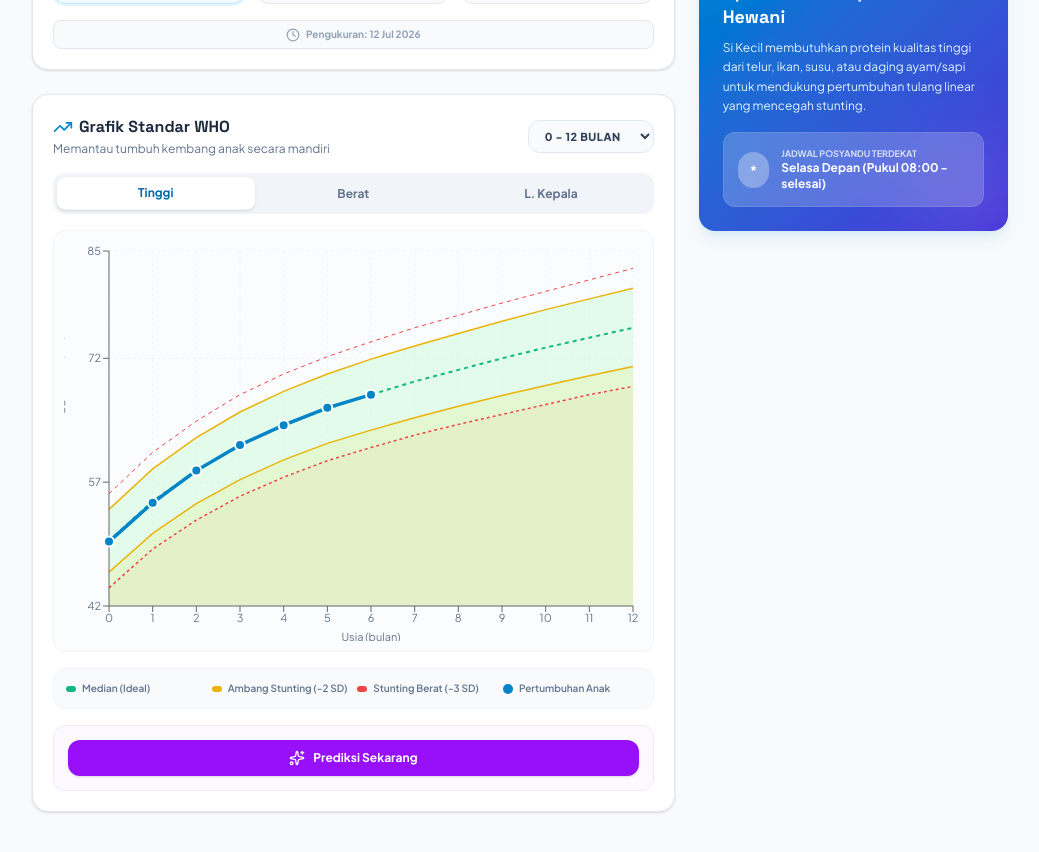
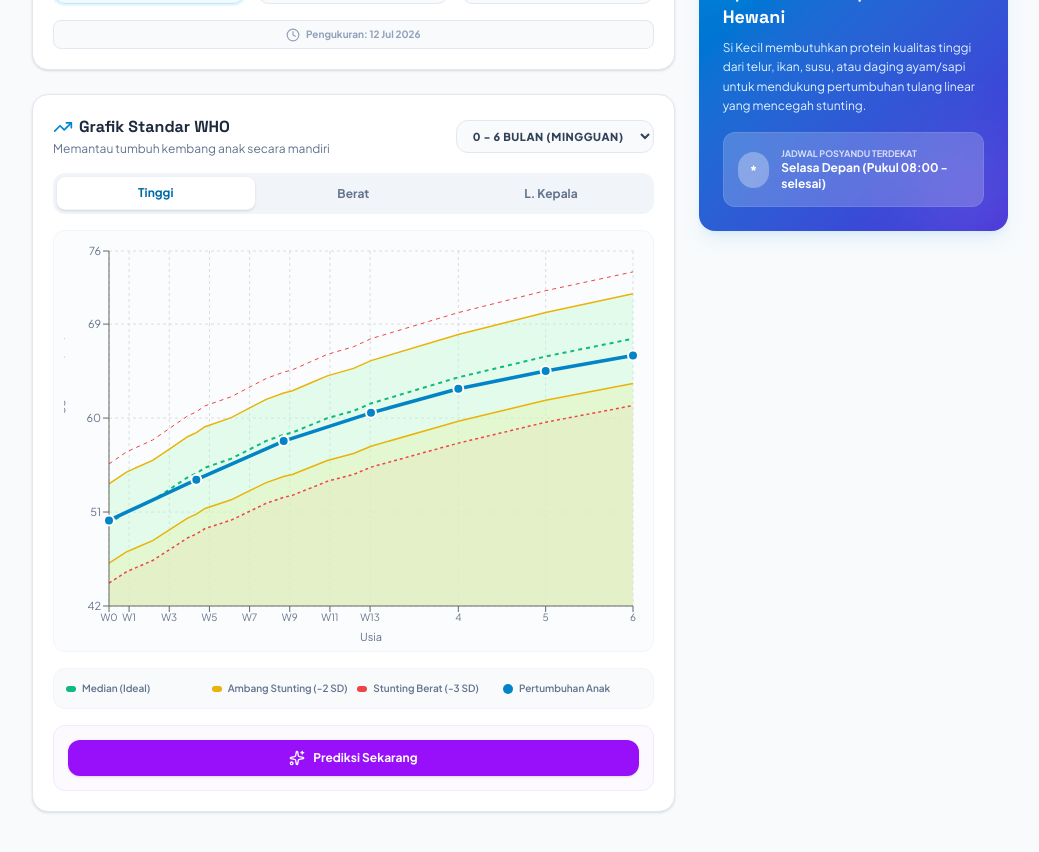
Before and after one commit to rayhanzz772/sikecil, a React (Vite) app: page / in a window 1280 px wide. Shown: the part 520-1372 px from the top of the page, without its empty margins (120-1159 px from the left). Built offline with nearby package versions, Linux system fonts and the light colour scheme.

Commit message:
feat: implement WHO growth standards and health metrics visualization components

```diff
--- a/src/App.tsx
+++ b/src/App.tsx
@@ -64,9 +64,9 @@ const DEFAULT_MEASUREMENTS: Measurement[] = [
     childId: 'child-1',
     date: getCurrentDateMinusMonths(6), // birth
     ageMonths: 0,
-    height: 49.8,
-    weight: 3.3,
-    headCircumference: 34.5,
+    height: 50.2,
+    weight: 3.4,
+    headCircumference: 34.8,
     notes: 'Kondisi lahir sehat dan normal'
   },
   {
@@ -74,9 +74,9 @@ const DEFAULT_MEASUREMENTS: Measurement[] = [
     childId: 'child-1',
     date: getCurrentDateMinusMonths(5), // 1 month
     ageMonths: 1,
-    height: 54.5,
-    weight: 4.4,
-    headCircumference: 37.1,
+    height: 54.1,
+    weight: 4.2,
+    headCircumference: 37.0,
     notes: 'Imunisasi BCG & Polio 1'
   },
   {
@@ -84,9 +84,9 @@ const DEFAULT_MEASUREMENTS: Measurement[] = [
     childId: 'child-1',
     date: getCurrentDateMinusMonths(4), // 2 months
     ageMonths: 2,
-    height: 58.4,
-    weight: 5.6,
-    headCircumference: 39.1,
+    height: 57.8,
+    weight: 5.1,
+    headCircumference: 38.8,
     notes: 'Imunisasi DPT-HB-Hib 1 & Polio 2'
   },
   {
@@ -94,9 +94,9 @@ const DEFAULT_MEASUREMENTS: Measurement[] = [
     childId: 'child-1',
     date: getCurrentDateMinusMonths(3), // 3 months
     ageMonths: 3,
-    height: 61.5,
-    weight: 6.3,
-    headCircumference: 40.6,
+    height: 60.5,
+    weight: 5.8,
+    headCircumference: 40.2,
     notes: 'Tumbuh kembang aktif'
   },
   {
@@ -104,9 +104,9 @@ const DEFAULT_MEASUREMENTS: Measurement[] = [
     childId: 'child-1',
     date: getCurrentDateMinusMonths(2), // 4 months
     ageMonths: 4,
-    height: 63.9,
-    weight: 7.0,
-    headCircumference: 41.6,
+    height: 62.8,
+    weight: 6.6,
+    headCircumference: 41.1,
     notes: 'Mulai tengkurap mandiri'
   },
   {
@@ -114,9 +114,9 @@ const DEFAULT_MEASUREMENTS: Measurement[] = [
     childId: 'child-1',
     date: getCurrentDateMinusMonths(1), // 5 months
     ageMonths: 5,
-    height: 66.0,
-    weight: 7.5,
-    headCircumference: 42.5,
+    height: 64.5,
+    weight: 7.1,
+    headCircumference: 42.0,
     notes: 'Persiapan MPASI'
   },
   {
@@ -124,9 +124,9 @@ const DEFAULT_MEASUREMENTS: Measurement[] = [
     childId: 'child-1',
     date: getCurrentDateMinusMonths(0), // 6 months (today)
     ageMonths: 6,
-    height: 67.6,
-    weight: 7.9,
-    headCircumference: 43.3,
+    height: 66.0,
+    weight: 7.4,
+    headCircumference: 42.7,
     notes: 'Mulai makan MPASI pertama'
   }
 ];
@@ -154,7 +154,7 @@ export default function App() {
 
   // UI state
   const [activeChartTab, setActiveChartTab] = useState<'height' | 'weight' | 'head'>('height');
-  const [maxMonthsFilter, setMaxMonthsFilter] = useState<number>(12); // 12, 24, or 60
+  const [timeRange, setTimeRange] = useState<string>('0-6m'); // 0-6m, 0-24m, 6-24m, 24-60m, 0-60m
   const [isChildModalOpen, setIsChildModalOpen] = useState(false);
   const [isMeasureModalOpen, setIsMeasureModalOpen] = useState(false);
   const [editingChild, setEditingChild] = useState<Child | null>(null);
@@ -199,6 +199,37 @@ export default function App() {
     useState(false);
   // Derived state
   const currentChild = children.find(c => c.id === selectedChildId) || children[0] || null;
+
+  const isGirl = currentChild?.gender === 'Perempuan';
+  const theme = isGirl ? {
+    bgLight: 'bg-pink-50',
+    bgLight80: 'bg-pink-50/80',
+    text: 'text-pink-600',
+    textDark: 'text-pink-700',
+    bg: 'bg-pink-600',
+    bgHover: 'hover:bg-pink-700',
+    border: 'border-pink-200',
+    borderLight: 'border-pink-100',
+    ring: 'ring-pink-500',
+    ring10: 'ring-pink-500/10',
+    shadow: 'shadow-pink-600/20',
+    gradient: 'from-pink-600 to-rose-700',
+    shadowColor: 'shadow-pink-600/10'
+  } : {
+    bgLight: 'bg-sky-50',
+    bgLight80: 'bg-sky-50/80',
+    text: 'text-sky-600',
+    textDark: 'text-sky-700',
+    bg: 'bg-sky-600',
+    bgHover: 'hover:bg-sky-700',
+    border: 'border-sky-200',
+    borderLight: 'border-sky-100',
+    ring: 'ring-sky-500',
+    ring10: 'ring-sky-500/10',
+    shadow: 'shadow-sky-600/20',
+    gradient: 'from-sky-600 to-indigo-700',
+    shadowColor: 'shadow-sky-600/10'
+  };
 
   const currentMeasurements = currentChild
     ? measurements.filter(m => m.childId === currentChild.id).sort((a, b) => new Date(a.date).getTime() - new Date(b.date).getTime())
@@ -585,14 +616,14 @@ export default function App() {
                   <div
                     onClick={() => setActiveChartTab('height')}
                     className={`p-3.5 rounded-xl border transition-all cursor-pointer text-center relative ${activeChartTab === 'height'
-                      ? 'bg-sky-50/80 border-sky-200 ring-2 ring-sky-500/10'
+                      ? `${theme.bgLight80} ${theme.border} ring-2 ${theme.ring10}`
                       : 'bg-slate-50 border-slate-200 hover:border-slate-300'
                       }`}
                   >
                     <div className="flex flex-col items-center gap-1">
-                      <Ruler className={`w-4 h-4 ${activeChartTab === 'height' ? 'text-sky-600' : 'text-slate-400'}`} />
-                      <span className="text-[9px] font-bold text-slate-400 uppercase tracking-wider block">Tinggi</span>
-                      <span className="text-sm font-extrabold text-slate-800 block leading-tight">
+                      <Ruler className={`w-4 h-4 ${activeChartTab === 'height' ? theme.text : 'text-slate-400'}`} />
+                      <span className={`text-[9px] font-bold uppercase tracking-wider block ${activeChartTab === 'height' ? theme.text : 'text-slate-400'}`}>Tinggi</span>
+                      <span className={`text-sm font-extrabold block leading-tight ${activeChartTab === 'height' ? theme.textDark : 'text-slate-800'}`}>
                         {latestMeasurement ? `${latestMeasurement.height} cm` : '--'}
                       </span>
                       {stuntingAnalysis && (
@@ -609,14 +640,14 @@ export default function App() {
                   <div
                     onClick={() => setActiveChartTab('weight')}
                     className={`p-3.5 rounded-xl border transition-all cursor-pointer text-center relative ${activeChartTab === 'weight'
-                      ? 'bg-sky-50/80 border-sky-200 ring-2 ring-sky-500/10'
+                      ? `${theme.bgLight80} ${theme.border} ring-2 ${theme.ring10}`
                       : 'bg-slate-50 border-slate-200 hover:border-slate-300'
                       }`}
                   >
                     <div className="flex flex-col items-center gap-1">
-                      <Scale className={`w-4 h-4 ${activeChartTab === 'weight' ? 'text-sky-600' : 'text-slate-400'}`} />
-                      <span className="text-[9px] font-bold text-slate-400 uppercase tracking-wider block">Berat</span>
-                      <span className="text-sm font-extrabold text-slate-800 block leading-tight">
+                      <Scale className={`w-4 h-4 ${activeChartTab === 'weight' ? theme.text : 'text-slate-400'}`} />
+                      <span className={`text-[9px] font-bold uppercase tracking-wider block ${activeChartTab === 'weight' ? theme.text : 'text-slate-400'}`}>Berat</span>
+                      <span className={`text-sm font-extrabold block leading-tight ${activeChartTab === 'weight' ? theme.textDark : 'text-slate-800'}`}>
                         {latestMeasurement ? `${latestMeasurement.weight} kg` : '--'}
                       </span>
                       {weightAnalysis && (
@@ -633,14 +664,14 @@ export default function App() {
                   <div
                     onClick={() => setActiveChartTab('head')}
                     className={`p-3.5 rounded-xl border transition-all cursor-pointer text-center relative ${activeChartTab === 'head'
-                      ? 'bg-sky-50/80 border-sky-200 ring-2 ring-sky-500/10'
+                      ? `${theme.bgLight80} ${theme.border} ring-2 ${theme.ring10}`
                       : 'bg-slate-50 border-slate-200 hover:border-slate-300'
                       }`}
                   >
                     <div className="flex flex-col items-center gap-1">
-                      <Heart className={`w-4 h-4 ${activeChartTab === 'head' ? 'text-pink-600' : 'text-slate-400'}`} />
-                      <span className="text-[9px] font-bold text-slate-400 uppercase tracking-wider block">L. Kepala</span>
-                      <span className="text-sm font-extrabold text-slate-800 block leading-tight">
+                      <Heart className={`w-4 h-4 ${activeChartTab === 'head' ? theme.text : 'text-slate-400'}`} />
+                      <span className={`text-[9px] font-bold uppercase tracking-wider block ${activeChartTab === 'head' ? theme.text : 'text-slate-400'}`}>L. Kepala</span>
+                      <span className={`text-sm font-extrabold block leading-tight ${activeChartTab === 'head' ? theme.textDark : 'text-slate-800'}`}>
                         {latestMeasurement?.headCircumference ? `${latestMeasurement.headCircumference} cm` : '--'}
                       </span>
                       {headAnalysis && (
@@ -671,7 +702,7 @@ export default function App() {
                     <div className="flex flex-col sm:flex-row sm:items-center justify-between gap-3">
                       <div>
                         <h3 className="font-extrabold text-slate-800 flex items-center gap-1.5 font-display text-base">
-                          <TrendingUp className="w-5 h-5 text-sky-600" />
+                          <TrendingUp className={`w-5 h-5 ${theme.text}`} />
                           Grafik Standar WHO
                         </h3>
                         <p className="text-xs text-slate-500 mt-0.5">Memantau tumbuh kembang anak secara mandiri</p>
@@ -680,13 +711,15 @@ export default function App() {
                       {/* Select range dropdown */}
                       <div className="flex gap-2">
                         <select
-                          value={maxMonthsFilter}
-                          onChange={(e) => setMaxMonthsFilter(Number(e.target.value))}
-                          className="bg-slate-50 border border-slate-200 text-[11px] font-extrabold rounded-xl px-3 py-2 text-slate-700 focus:outline-none focus:ring-1 focus:ring-sky-500 cursor-pointer uppercase tracking-wider"
+                          value={timeRange}
+                          onChange={(e) => setTimeRange(e.target.value)}
+                          className={`bg-slate-50 border border-slate-200 text-[11px] font-extrabold rounded-xl px-3 py-2 text-slate-700 focus:outline-none focus:ring-1 focus:${theme.ring} cursor-pointer uppercase tracking-wider`}
                         >
-                          <option value={12}>0 - 12 Bulan</option>
-                          <option value={24}>0 - 24 Bulan</option>
-                          <option value={60}>0 - 60 Bulan</option>
+                          <option value="0-6m">0 - 6 Bulan (Mingguan)</option>
+                          <option value="0-24m">0 - 2 Tahun</option>
+                          <option value="6-24m">6 Bulan - 2 Tahun</option>
+                          <option value="24-60m">2 - 5 Tahun</option>
+                          <option value="0-60m">0 - 5 Tahun</option>
                         </select>
                       </div>
                     </div>
@@ -696,7 +729,7 @@ export default function App() {
                       <button
                         onClick={() => setActiveChartTab('height')}
                         className={`py-2 text-[11px] sm:text-xs font-bold rounded-lg transition-all cursor-pointer text-center ${activeChartTab === 'height'
-                          ? 'bg-white text-sky-700 shadow-sm border-b border-slate-200/50'
+                          ? `bg-white ${theme.textDark} shadow-sm border-b border-slate-200/50`
                           : 'text-slate-500 hover:text-slate-800'
                           }`}
                       >
@@ -705,7 +738,7 @@ export default function App() {
                       <button
                         onClick={() => setActiveChartTab('weight')}
                         className={`py-2 text-[11px] sm:text-xs font-bold rounded-lg transition-all cursor-pointer text-center ${activeChartTab === 'weight'
-                          ? 'bg-white text-sky-700 shadow-sm border-b border-slate-200/50'
+                          ? `bg-white ${theme.textDark} shadow-sm border-b border-slate-200/50`
                           : 'text-slate-500 hover:text-slate-800'
                           }`}
                       >
@@ -714,7 +747,7 @@ export default function App() {
                       <button
                         onClick={() => setActiveChartTab('head')}
                         className={`py-2 text-[11px] sm:text-xs font-bold rounded-lg transition-all cursor-pointer text-center ${activeChartTab === 'head'
-                          ? 'bg-white text-sky-700 shadow-sm border-b border-slate-200/50'
+                          ? `bg-white ${theme.textDark} shadow-sm border-b border-slate-200/50`
                           : 'text-slate-500 hover:text-slate-800'
                           }`}
                       >
@@ -727,7 +760,7 @@ export default function App() {
                       <GrowthChart
                         gender={currentChild.gender}
                         measurements={currentMeasurements}
-                        maxMonths={maxMonthsFilter}
+                        timeRange={timeRange}
                         chartType={activeChartTab}
                         predictions={predictions?.prediction}
                       />
--- a/src/components/GrowthChart.tsx
+++ b/src/components/GrowthChart.tsx
@@ -17,21 +17,30 @@ import { generateWHOChartData, getInterpolatedRecord } from '../utils/whoStandar
 interface GrowthChartProps {
   gender: Gender;
   measurements: Measurement[];
-  maxMonths: number; // 12, 24, or 60
+  timeRange: string;
   chartType: 'height' | 'weight' | 'head';
   predictions?: PredictionPoint[];
 }
 
-export default function GrowthChart({ gender, measurements, maxMonths, chartType, predictions }: GrowthChartProps) {
+export default function GrowthChart({ gender, measurements, timeRange, chartType, predictions }: GrowthChartProps) {
+
+  const { startMonth, endMonth } = useMemo(() => {
+    if (timeRange === '0-6m') return { startMonth: 0, endMonth: 6 };
+    if (timeRange === '6-24m') return { startMonth: 6, endMonth: 24 };
+    if (timeRange === '24-60m') return { startMonth: 24, endMonth: 60 };
+    if (timeRange === '0-60m') return { startMonth: 0, endMonth: 60 };
+    return { startMonth: 0, endMonth: 24 }; // default 0-24m
+  }, [timeRange]);
+
   const chartData = useMemo(() => {
     // 1. Generate base monthly WHO data
-    const whoBase = generateWHOChartData(gender, maxMonths, chartType);
+    const whoBase = generateWHOChartData(gender, timeRange, chartType);
 
     // 2. Map child measurements to chart points
     // To make a continuous line, we can insert the child's exact decimal month measurements
     // and compute the WHO reference values for those exact ages.
     const childPoints = measurements
-      .filter((m) => m.ageMonths <= maxMonths && (chartType !== 'head' || m.headCircumference !== undefined))
+      .filter((m) => m.ageMonths >= startMonth && m.ageMonths <= endMonth && (chartType !== 'head' || m.headCircumference !== undefined))
       .map((m) => {
         const whoRef = getInterpolatedRecord(m.ageMonths, gender, chartType);
         return {
@@ -46,7 +55,7 @@ export default function GrowthChart({ gender, measurements, maxMonths, chartType
     // 3. Map predictions to chart points
     const predPoints = predictions
       ? predictions
-        .filter((p) => p.age <= maxMonths)
+        .filter((p) => p.age >= startMonth && p.age <= endMonth)
         .map((p) => {
           const whoRef = getInterpolatedRecord(p.age, gender, chartType);
 
@@ -99,10 +108,23 @@ export default function GrowthChart({ gender, measurements, maxMonths, chartType
     combined.sort((a, b) => a.month - b.month);
 
     return combined;
-  }, [gender, measurements, maxMonths, chartType, predictions]);
+  }, [gender, measurements, timeRange, startMonth, endMonth, chartType, predictions]);
 
   const unit = chartType === 'height' ? 'cm' : chartType === 'weight' ? 'kg' : 'cm';
   const labelText = chartType === 'height' ? 'Tinggi Badan (cm)' : chartType === 'weight' ? 'Berat Badan (kg)' : 'Lingkar Kepala (cm)';
+
+  const childLineColor = gender === 'Perempuan' ? '#ec4899' : '#0284c7';
+  const childActiveDotColor = gender === 'Perempuan' ? '#be185d' : '#0369a1';
+
+  const xTicks = useMemo(() => {
+    if (timeRange === '0-6m') {
+      const t = [];
+      for (let w = 0; w <= 13; w++) t.push((w * 7) / 30.4375);
+      t.push(4, 5, 6);
+      return t;
+    }
+    return undefined; // auto
+  }, [timeRange]);
 
   // Find min/max for YAxis scaling to keep the chart tight and readable
   const yDomain = useMemo(() => {
@@ -177,14 +199,16 @@ export default function GrowthChart({ gender, measurements, maxMonths, chartType
           data={chartData}
           margin={{ top: 10, right: 10, left: -15, bottom: 5 }}
         >
-          <CartesianGrid strokeDasharray="3 3" vertical={true} stroke="#f1f5f9" />
+          <CartesianGrid strokeDasharray="3 3" vertical={true} horizontal={true} stroke="#d8dde3ff" />
           <XAxis
             dataKey="month"
             type="number"
-            domain={[0, maxMonths]}
-            tickCount={maxMonths <= 12 ? 13 : maxMonths === 24 ? 9 : 11}
-            tick={{ fill: '#64748b', fontSize: 11 }}
-            label={{ value: 'Usia (bulan)', position: 'insideBottom', offset: -5, fill: '#64748b', fontSize: 11 }}
+            domain={[startMonth, endMonth]}
+            ticks={xTicks}
+            tickCount={timeRange === '0-6m' ? undefined : (endMonth - startMonth <= 12 ? 13 : endMonth - startMonth === 24 ? 9 : 11)}
+            tick={{ fill: '#64748b', fontSize: 10 }}
+            tickFormatter={(val) => timeRange === '0-6m' && val <= 3.0 ? `W${Math.round((val * 30.4375) / 7)}` : Math.round(val).toString()}
+            label={{ value: 'Usia', position: 'insideBottom', offset: -5, fill: '#64748b', fontSize: 11 }}
           />
           <YAxis
             domain={yDomain}
@@ -285,10 +309,10 @@ export default function GrowthChart({ gender, measurements, maxMonths, chartType
           <Line
             type="linear"
             dataKey="childValue"
-            stroke="#0284c7"
+            stroke={childLineColor}
             strokeWidth={3.5}
-            dot={{ r: 5, fill: '#0284c7', stroke: '#ffffff', strokeWidth: 2 }}
-            activeDot={{ r: 7, fill: '#0369a1' }}
+            dot={{ r: 5, fill: childLineColor, stroke: '#ffffff', strokeWidth: 2 }}
+            activeDot={{ r: 7, fill: childActiveDotColor }}
             name="Pertumbuhan Si Kecil"
             connectNulls={true}
           />
--- a/src/utils/whoStandards.ts
+++ b/src/utils/whoStandards.ts
@@ -434,12 +434,33 @@ export function getInterpolatedRecord(month: number, gender: Gender, type: 'heig
 }
 
 // Generate complete array of data points for plotting WHO bands in charts
-export function generateWHOChartData(gender: Gender, maxMonths: number = 24, type: 'height' | 'weight' | 'head'): WHORecord[] {
+export function generateWHOChartData(gender: Gender, timeRange: string = '0-24m', type: 'height' | 'weight' | 'head'): WHORecord[] {
   const data: WHORecord[] = [];
-  // We can push points at every month for smooth plotting
-  for (let m = 0; m <= maxMonths; m++) {
-    data.push(getInterpolatedRecord(m, gender, type));
+
+  if (timeRange === '0-6m') {
+    // Generate weekly points (Weeks 0 to 13)
+    for (let w = 0; w <= 13; w++) {
+      const monthEquivalent = (w * 7) / 30.4375;
+      data.push(getInterpolatedRecord(monthEquivalent, gender, type));
+    }
+    // Then add standard months 4, 5, 6
+    for (let m = 4; m <= 6; m++) {
+      data.push(getInterpolatedRecord(m, gender, type));
+    }
+  } else {
+    let startMonth = 0;
+    let endMonth = 24;
+
+    if (timeRange === '6-24m') { startMonth = 6; endMonth = 24; }
+    else if (timeRange === '24-60m') { startMonth = 24; endMonth = 60; }
+    else if (timeRange === '0-60m') { startMonth = 0; endMonth = 60; }
+    else if (timeRange === '0-24m') { startMonth = 0; endMonth = 24; }
+
+    for (let m = startMonth; m <= endMonth; m++) {
+      data.push(getInterpolatedRecord(m, gender, type));
+    }
   }
+
   return data;
 }
 
```
